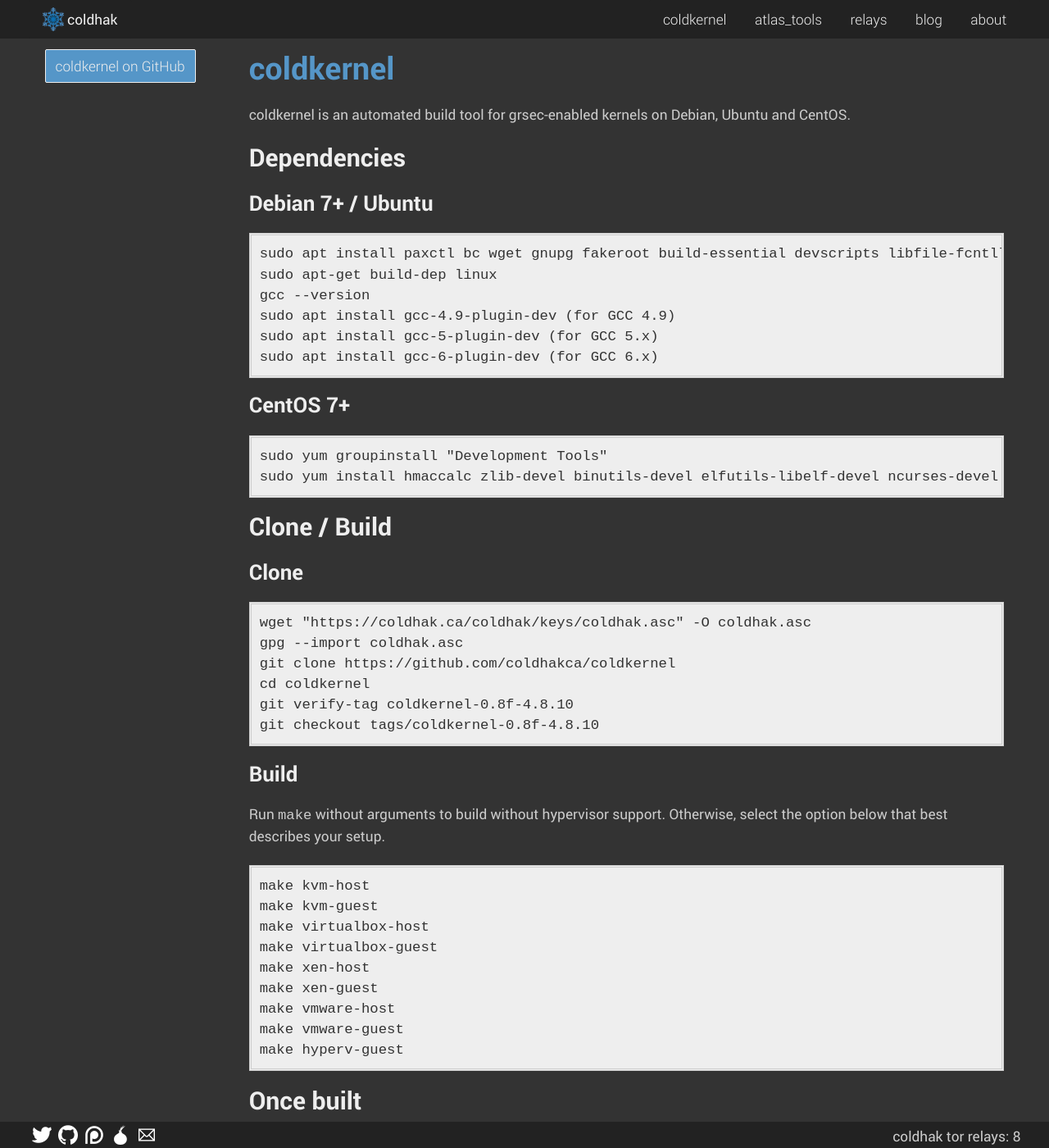
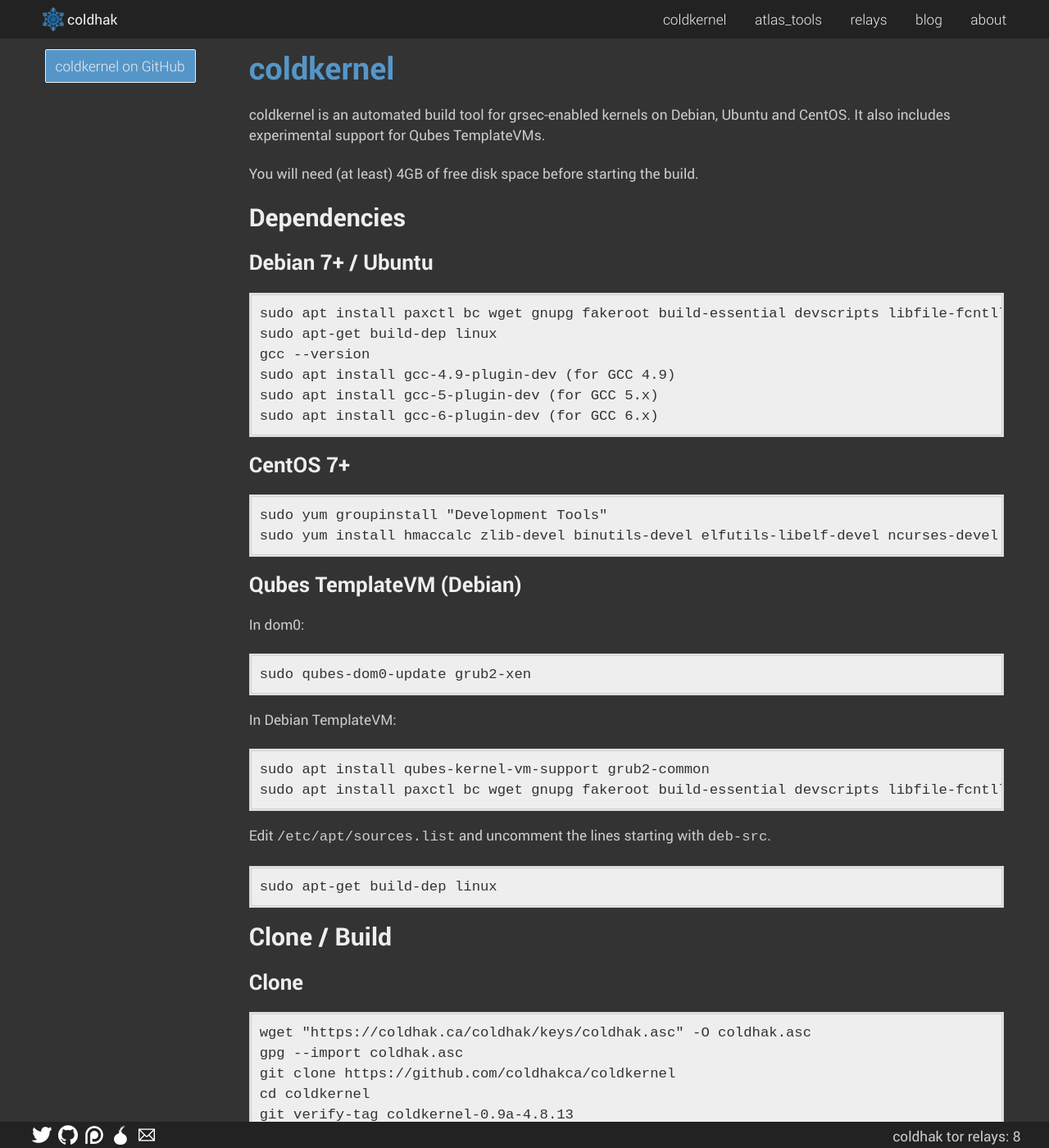
Before and after one commit to coldhakca/website, a Jekyll site: the page built from coldhak/coldkernel/index.md, in a window 1280 px wide and 1400 px high. Shown: the whole window at 82% size. Built offline with Jekyll 4.4.1, drawn with Linux system fonts in a browser that asks for light colours; some of the changed text lies outside the part shown.

Commit message:
update coldkernel page

````diff
--- a/coldhak/coldkernel/index.md
+++ b/coldhak/coldkernel/index.md
@@ -4,14 +4,16 @@
 permalink: /coldkernel/
 ---
 # coldkernel
+coldkernel is an automated build tool for grsec-enabled kernels on Debian, Ubuntu and CentOS. It also includes experimental
+support for Qubes TemplateVMs.
 
-coldkernel is an automated build tool for grsec-enabled kernels on Debian, Ubuntu and CentOS.
+You will need (at least) 4GB of free disk space before starting the build.
 
 ## Dependencies
 
 ### Debian 7+ / Ubuntu
 ```
-sudo apt install paxctl bc wget gnupg fakeroot build-essential devscripts libfile-fcntllock-perl curl git
+sudo apt install paxctl bc wget gnupg fakeroot build-essential devscripts libfile-fcntllock-perl git
 sudo apt-get build-dep linux
 gcc --version
 sudo apt install gcc-4.9-plugin-dev (for GCC 4.9)
@@ -25,6 +27,35 @@
 sudo yum install hmaccalc zlib-devel binutils-devel elfutils-libelf-devel ncurses-devel gcc-plugin-devel wget git gnupg2 bc
 ```
 
+### Qubes TemplateVM (Debian)
+In dom0:
+```
+sudo qubes-dom0-update grub2-xen
+```
+
+In Debian TemplateVM:
+```
+sudo apt install qubes-kernel-vm-support grub2-common
+sudo apt install paxctl bc wget gnupg fakeroot build-essential devscripts libfile-fcntllock-perl git gcc-4.9-plugin-dev
+```
+Edit ```/etc/apt/sources.list``` and uncomment the lines starting with ```deb-src```.
+```
+sudo apt-get build-dep linux
+```
+<!---
+### Qubes TemplateVM (Fedora)
+In dom0:
+```
+sudo qubes-dom0-update grub2-xen
+```
+
+In Fedora TemplateVM:
+```
+sudo yum groupinstall "Development Tools"
+sudo yum install hmaccalc zlib-devel binutils-devel elfutils-libelf-devel ncurses-devel gcc-plugin-devel wget git gnupg2 bc gcc-c++ rpm-build
+sudo yum install qubes-kernel-vm-support grub2-tools
+```
+--->
 ## Clone / Build
 
 ### Clone
@@ -33,8 +64,8 @@
 gpg --import coldhak.asc
 git clone https://github.com/coldhakca/coldkernel
 cd coldkernel
-git verify-tag coldkernel-0.8f-4.8.10
-git checkout tags/coldkernel-0.8f-4.8.10
+git verify-tag coldkernel-0.9a-4.8.13
+git checkout tags/coldkernel-0.9a-4.8.13
 ```
 
 ### Build
@@ -50,6 +81,7 @@
 make vmware-host
 make vmware-guest
 make hyperv-guest
+make qubes-guest (EXPERIMENTAL)
 ```
 
 ## Once built
@@ -80,6 +112,39 @@
 sudo reboot
 ```
 
+## Qubes TemplateVM (Debian)
+From the coldkernel build directory:
+```
+wget https://grsecurity.net/paxctld/paxctld_1.2.1-1_amd64.{deb,deb.sig}
+gpg --homedir=.gnupg --verify paxctld_1.2.1-1_amd64.{deb.sig,deb}
+sudo dpkg -i paxctld_1.2.1-1_amd64.deb
+sudo make install-deb
+sudo cp paxctld.conf /etc/paxctld.conf
+sudo paxctld -d
+sudo systemctl enable paxctld
+sudo mkdir /boot/grub
+sudo update-grub2
+sudo shutdown -h now
+```
+Once the TemplateVM has been shutdown, you can change the kernel in the Qubes VM manager to ```pvgrub``` and start the VM.
+
+<!---
+## Qubes TemplateVM (Fedora)
+From the coldkernel build directory:
+```
+wget https://grsecurity.net/paxctld/paxctld-systemd-1.2.1-1.x86_64.{rpm,rpm.sig}
+gpg --homedir=.gnupg --verify paxctld-systemd-1.2.1-1.x86_64.{rpm.sig,rpm}
+sudo yum localinstall paxctld-systemd-1.2.1-1.x86_64.rpm
+sudo make install-rpm
+sudo cp paxctld.conf /etc/paxctld.conf
+sudo paxctld -d
+sudo systemctl enable paxctld
+sudo grub2-mkconfig -o /boot/grub2/grub.cfg
+sudo reboot
+```
+Once the TemplateVM has been shutdown, you can change the kernel in the Qubes VM manager to ```pvgrub``` and start the VM.
+--->
+
 ## GIDs
 ### ```9001```:GRKERNSEC_PROC_USERGROUP
 Users in this group are exempted from grsecurity's /proc restrictions.
````
